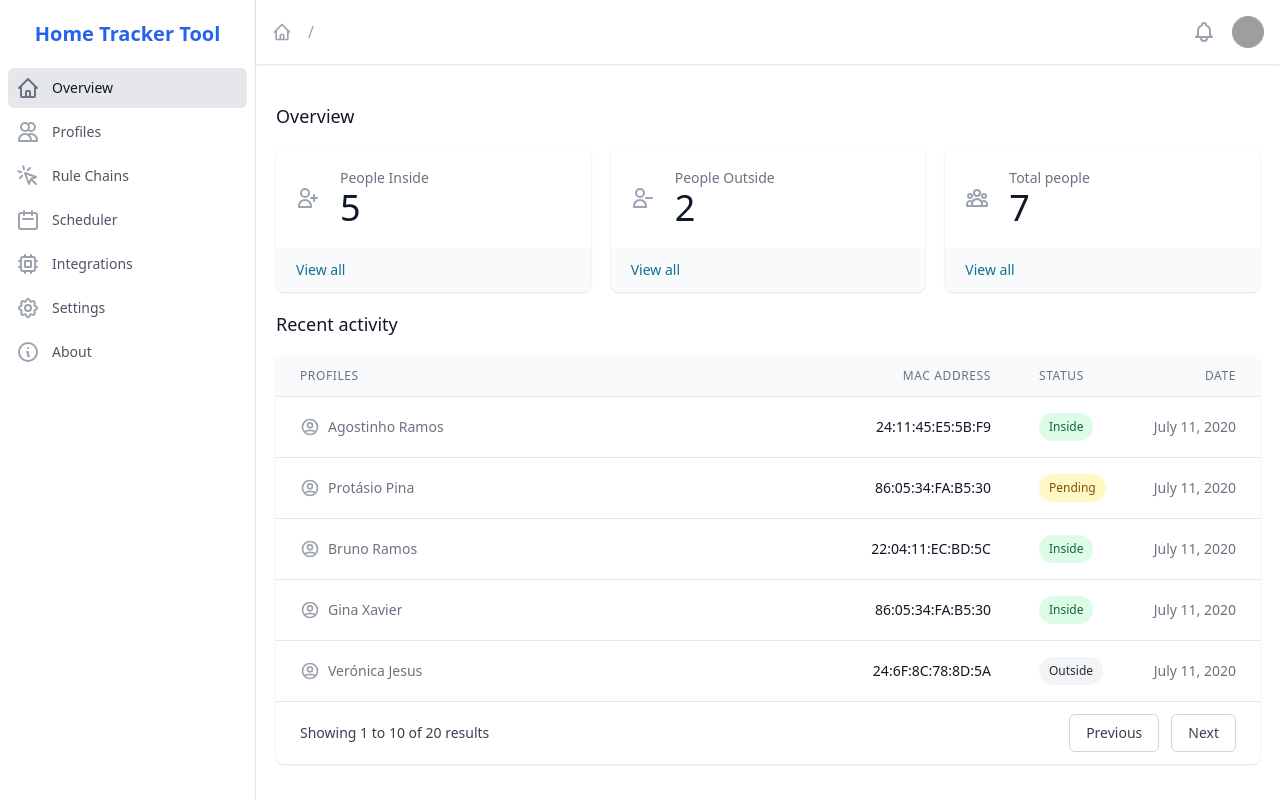
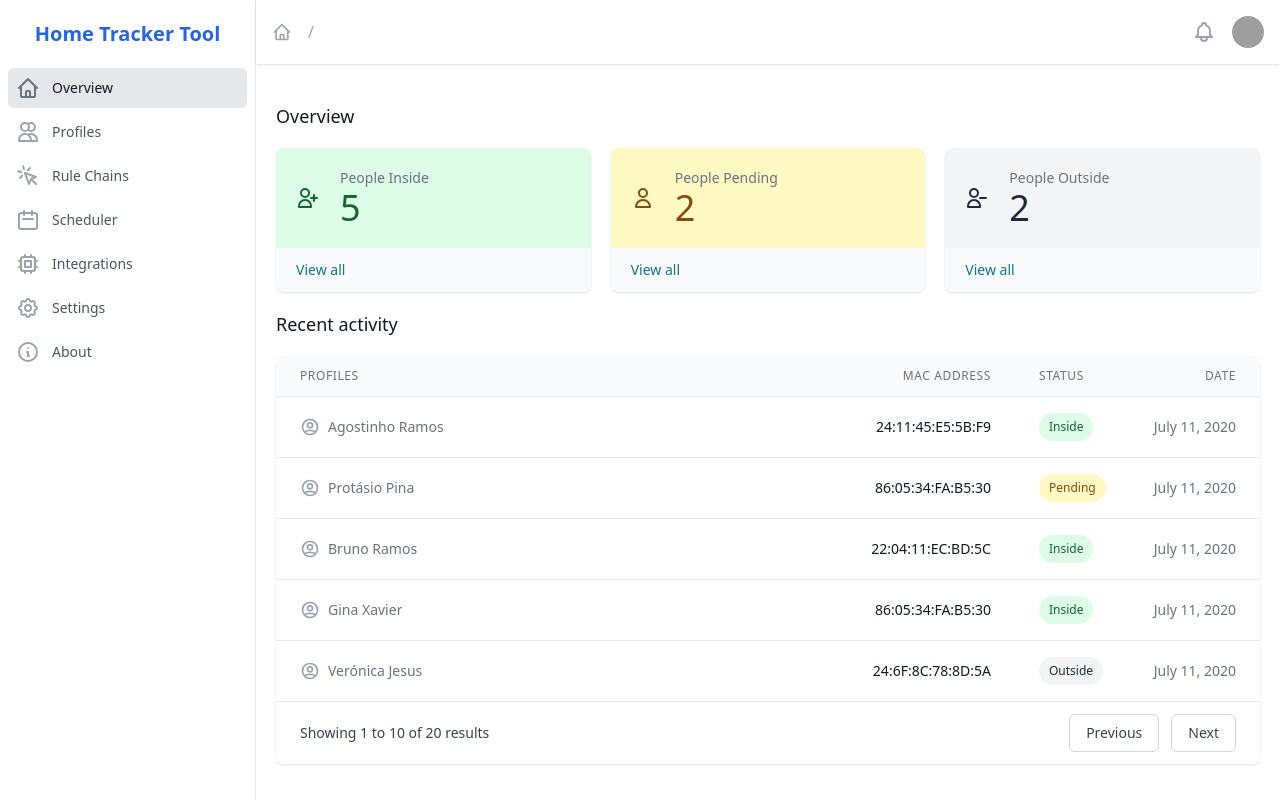
Before and after one commit to agostinhoramos/hometrackertool, a React (Create React App) app in the folder hometrackertool/frontend/: page / in a window 1280 px wide. Built offline with nearby package versions, Linux system fonts and the light colour scheme; grey boxes are pictures that could not be loaded.

Commit message:
Setting up user profiles

```diff
--- a/hometrackertool/frontend/src/pages/Dashboard/overview.js
+++ b/hometrackertool/frontend/src/pages/Dashboard/overview.js
@@ -3,6 +3,7 @@ import {
   UserAddIcon,
   UserRemoveIcon,
   UserCircleIcon,
+  UserIcon,
   UserGroupIcon,
   ChevronDownIcon,
   ChevronRightIcon,
@@ -11,9 +12,9 @@ import {
 } from '@heroicons/react/outline'
 
 const cards = [
-  { name: 'People Inside', href: '#', icon: UserAddIcon, amount: '5' },
-  { name: 'People Outside', href: '#', icon: UserRemoveIcon, amount: '2' },
-  { name: 'Total people', href: '#', icon: UserGroupIcon, amount: '7' },
+  { name: 'People Inside', icon: UserAddIcon, background: 'bg-green-100', color: 'text-green-800', number: '5' },
+  { name: 'People Pending', icon: UserIcon, background: 'bg-yellow-100', color: 'text-yellow-800', number: '2' },
+  { name: 'People Outside', icon: UserRemoveIcon, background: 'bg-gray-100', color: 'text-gray-800', number: '2' },
 ]
 
 const statusStyles = {
@@ -85,16 +86,16 @@ const Overview = () => {
                 {/* Card */}
                 {cards.map((card) => (
                   <div key={card.name} className="bg-white overflow-hidden shadow rounded-lg">
-                    <div className="p-5">
-                      <div className="flex items-center">
+                    <div className={`p-5 ${card.background}`}>
+                      <div className={`flex items-center`} >
                         <div className="flex-shrink-0">
-                          <card.icon className="h-6 w-6 text-gray-400" aria-hidden="true" />
+                          <card.icon className={`h-6 w-6 text-gray-400 ${card.color}`} aria-hidden="true" />
                         </div>
                         <div className="ml-5 w-0 flex-1">
                           <dl>
                             <dt className="text-sm font-medium text-gray-500 truncate">{card.name}</dt>
                             <dd>
-                              <div className="text-4xl font-medium text-gray-900">{card.amount}</div>
+                              <div className={`text-4xl font-medium ${card.color}`} >{card.number}</div>
                             </dd>
                           </dl>
                         </div>
--- a/hometrackertool/frontend/src/pages/Dashboard/profiles.js
+++ b/hometrackertool/frontend/src/pages/Dashboard/profiles.js
@@ -1,21 +1,31 @@
-import { MailIcon, PhoneIcon } from '@heroicons/react/solid'
+import { PencilAltIcon, EyeOffIcon, MinusCircleIcon } from '@heroicons/react/solid'
 import { PlusSmIcon as PlusSmIconOutline } from '@heroicons/react/outline'
 
 const people = [
   {
     name: 'Agostinho P. Ramos',
     title: 'Paradigm Representative',
-    role: 'At home',
+    status: 'inside',
     email: 'janecooper@example.com',
-    telephone: '+1-202-555-0170',
     imageUrl:
       'https://images.unsplash.com/photo-1494790108377-be9c29b29330?ixlib=rb-1.2.1&ixid=eyJhcHBfaWQiOjEyMDd9&auto=format&fit=facearea&facepad=4&w=256&h=256&q=60',
   },
 ]
 
-for(var i=0; i<10; i++){
+const statusStyles = {
+    'inside': 'bg-green-100 text-green-800',
+    'pending': 'bg-yellow-100 text-yellow-800',
+    'outside': 'bg-gray-100 text-gray-800',
+}
+
+for(var i=0; i<5; i++){
     people.push(people[0]);
 }
+
+function classNames(...classes) {
+    return classes.filter(Boolean).join(' ')
+}
+
 
 const Profiles = () => {
     return (
@@ -33,30 +43,42 @@ const Profiles = () => {
                     <dl className="mt-1 flex-grow flex flex-col justify-between">
                     <dt className="sr-only">Role</dt>
                     <dd className="mt-3">
-                        <span className="px-2 py-1 text-green-800 text-xs font-medium bg-green-100 rounded-full">
-                        {person.role}
+                        <span className={classNames(
+                            statusStyles[person.status],
+                            'inline-flex items-center px-2.5 py-1.5 rounded-full text-xs font-medium capitalize'
+                        )}>
+                        {person.status}
                         </span>
                     </dd>
                     </dl>
                 </div>
                 <div>
                     <div className="-mt-px flex divide-x divide-gray-200">
-                    <div className="w-0 flex-1 flex">
+                    <div className="w-0 flex-1 flex hover:text-blue-500 text-gray-400 ">
                         <a
                         href={`mailto:${person.email}`}
-                        className="relative -mr-px w-0 flex-1 inline-flex items-center justify-center py-4 text-sm text-gray-700 font-medium border border-transparent rounded-bl-lg hover:text-gray-500"
+                        className="relative -mr-px w-0 flex-1 inline-flex items-center justify-center py-4 text-sm  font-medium border border-transparent rounded-bl-lg "
                         >
-                        <MailIcon className="w-5 h-5 text-gray-400" aria-hidden="true" />
-                        <span className="ml-3">Email</span>
+                        <PencilAltIcon className="w-5 h-5" aria-hidden="true" />
+                        <span className="ml-3">Edit</span>
                         </a>
                     </div>
-                    <div className="-ml-px w-0 flex-1 flex">
+                    <div className="-ml-px w-0 flex-1 flex hover:text-yellow-500 text-gray-400">
                         <a
                         href={`tel:${person.telephone}`}
-                        className="relative w-0 flex-1 inline-flex items-center justify-center py-4 text-sm text-gray-700 font-medium border border-transparent rounded-br-lg hover:text-gray-500"
+                        className="relative w-0 flex-1 inline-flex items-center justify-center py-4 text-sm  font-medium border border-transparent rounded-br-lg "
                         >
-                        <PhoneIcon className="w-5 h-5 text-gray-400" aria-hidden="true" />
-                        <span className="ml-3">Call</span>
+                        <EyeOffIcon className="w-5 h-5" aria-hidden="true" />
+                        <span className="ml-3">Disable</span>
+                        </a>
+                    </div>
+                    <div className="-ml-px w-0 flex-1 flex hover:text-red-500 text-gray-400 ">
+                        <a
+                        href={`tel:${person.telephone}`}
+                        className="relative w-0 flex-1 inline-flex items-center justify-center py-4 text-sm font-medium border border-transparent rounded-br-lg "
+                        >
+                        <MinusCircleIcon className="w-5 h-5 " aria-hidden="true" />
+                        <span className="ml-3">Remove</span>
                         </a>
                     </div>
                     </div>
```
